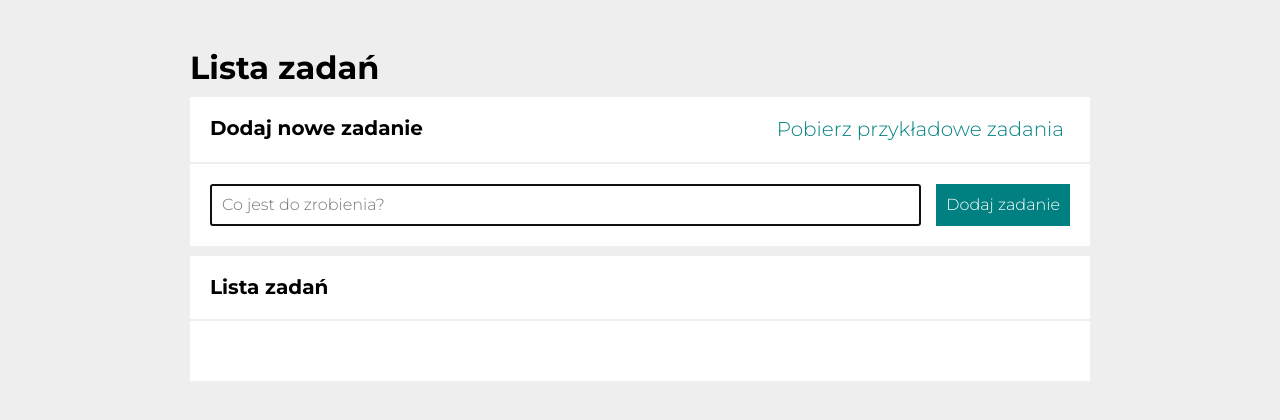
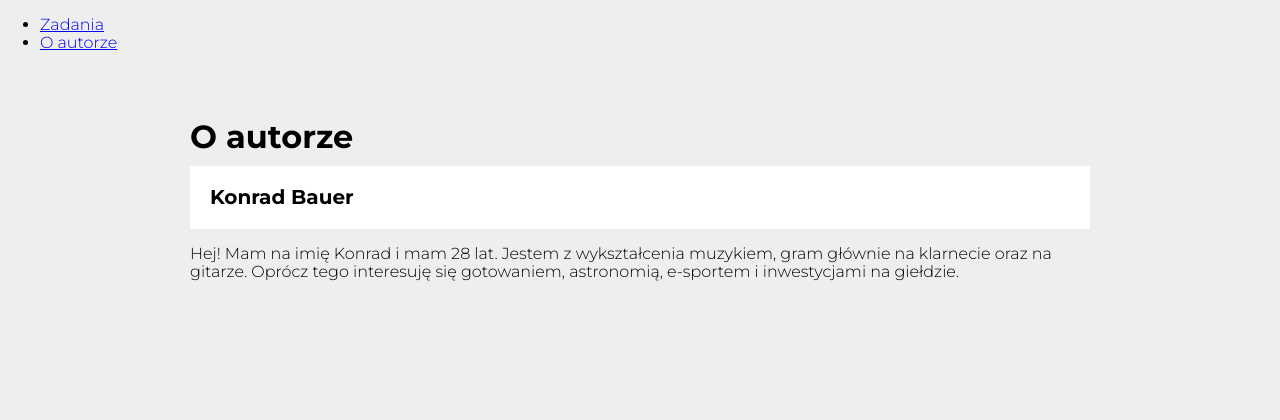
Before and after one commit to KonradBauer/todos-list-react, a React (Create React App) app: page /autor in a window 1280 px wide. Shown: the top 420 px of the page. Built offline with nearby package versions, Linux system fonts and the light colour scheme.

Commit message:
added routing to author and tasks

```diff
--- a/src/App.js
+++ b/src/App.js
@@ -1,3 +1,26 @@
+import { BrowserRouter, Switch, Route, Link } from "react-router-dom";
 import Tasks from "./features/tasks/Tasks";
+import Author from "./features/author/Author";
 
-export const App = () => <Tasks />;
+export const App = () => (
+  <BrowserRouter>
+    <nav>
+      <ul>
+        <li>
+          <Link to="/zadania">Zadania</Link>
+        </li>
+        <li>
+          <Link to="/autor">O autorze</Link>
+        </li>
+      </ul>
+      <Switch>
+        <Route path="/zadania">
+          <Tasks />
+        </Route>
+        <Route path="/autor">
+          <Author />
+        </Route>
+      </Switch>
+    </nav>
+  </BrowserRouter>
+);
--- /dev/null
+++ b/src/features/author/Author.js
@@ -0,0 +1,19 @@
+import { Container } from "../../common/Container/styled";
+import Header from "../../common/Header";
+import Section from "../../common/Section";
+
+export default () => (
+  <Container>
+    <Header title="O autorze" />
+    <Section
+      title="Konrad Bauer"
+      body={
+        <p>
+          Hej! Mam na imię Konrad i mam 28 lat. Jestem z wykształcenia muzykiem,
+          gram głównie na klarnecie oraz na gitarze. Oprócz tego interesuję się
+          gotowaniem, astronomią, e-sportem i inwestycjami na giełdzie.
+        </p>
+      }
+    />
+  </Container>
+);
```
